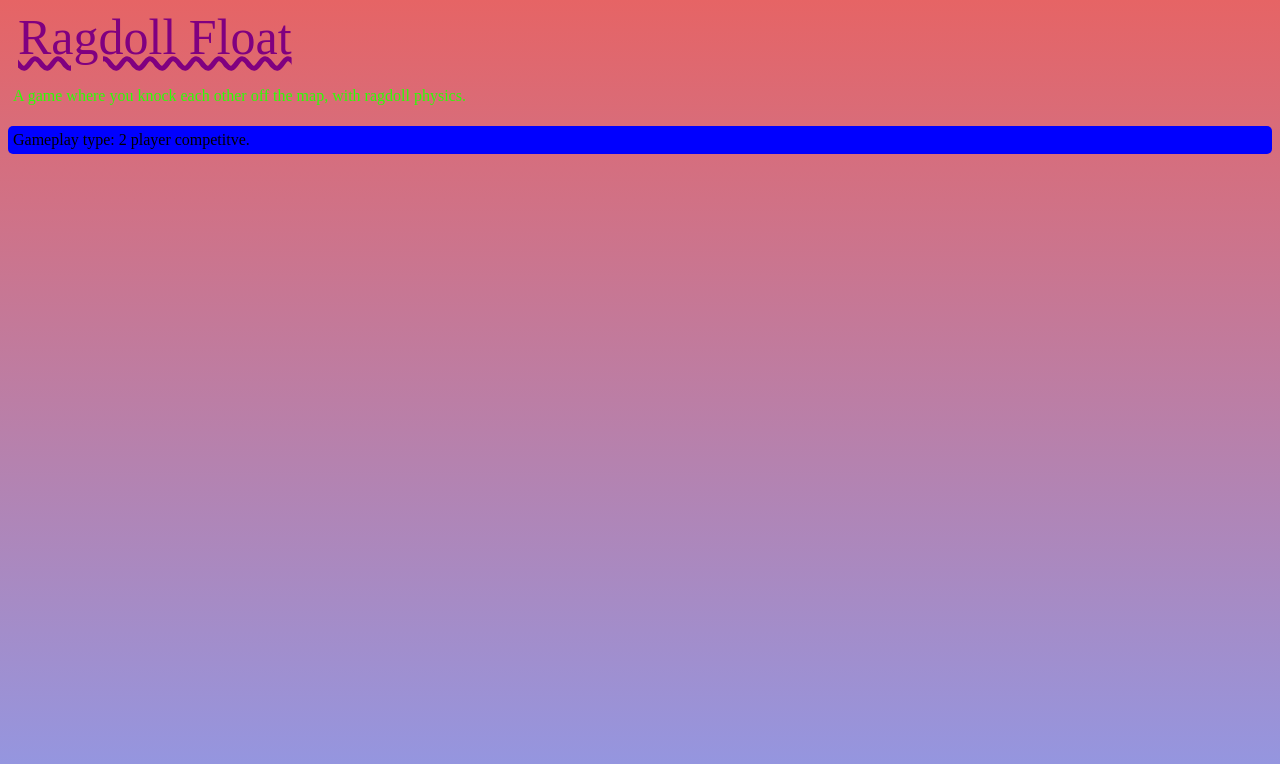
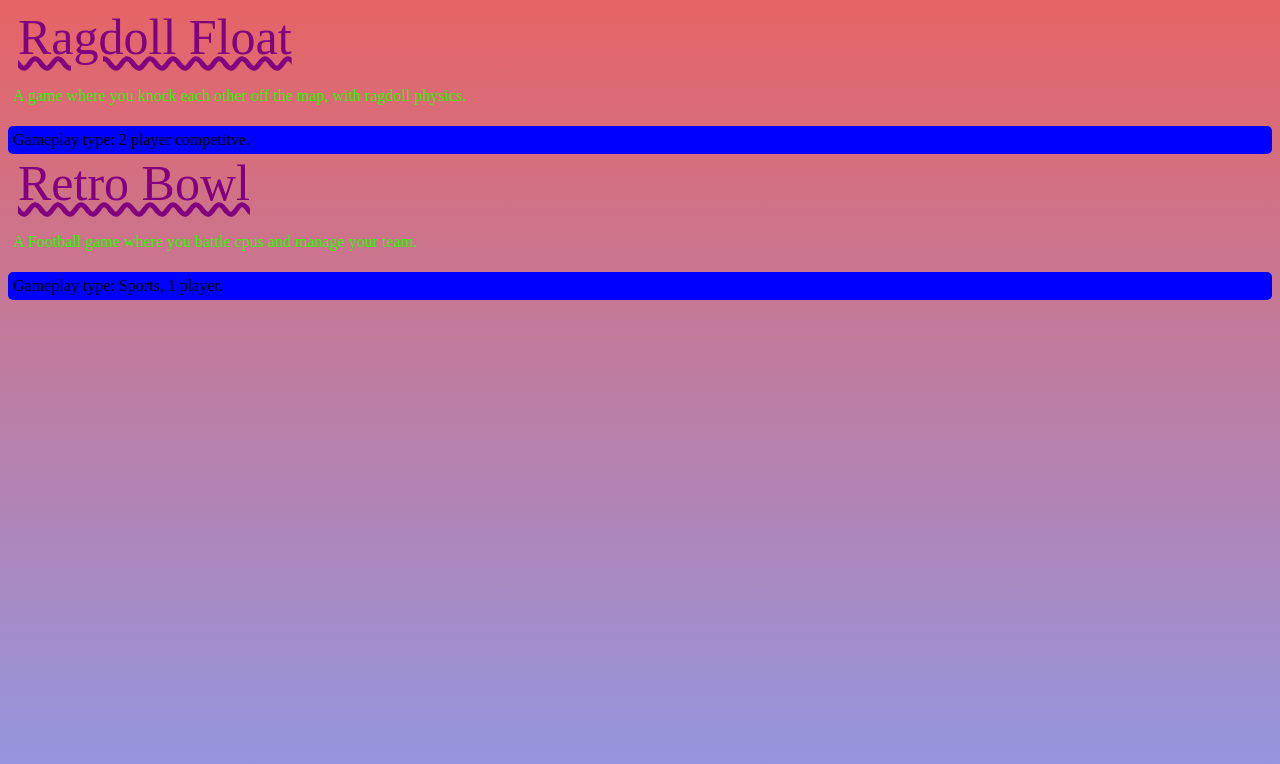
Before and after one commit to easy-123456789/freeopensourcegames, a plain HTML site: page index.html in a window 1280 px wide. Drawn offline with Linux system fonts and the light colour scheme.

Commit message:
Add Retro Bowl game link and description

```diff
--- a/index.html
+++ b/index.html
@@ -33,5 +33,11 @@
       <p  class="description">A game where you knock each other off the map, with ragdoll physics.</p>
       <p>Gameplay type: 2 player competitve.</p>
     </div>
+    <div>
+      <a href="src/retrobowl.html" class="gamelink">Retro Bowl</a>
+
+      <p  class="description">A Football game where you battle cpus and manage your team.</p>
+      <p>Gameplay type: Sports, 1 player.</p>
+    </div>
   </body>
 </html>
```
